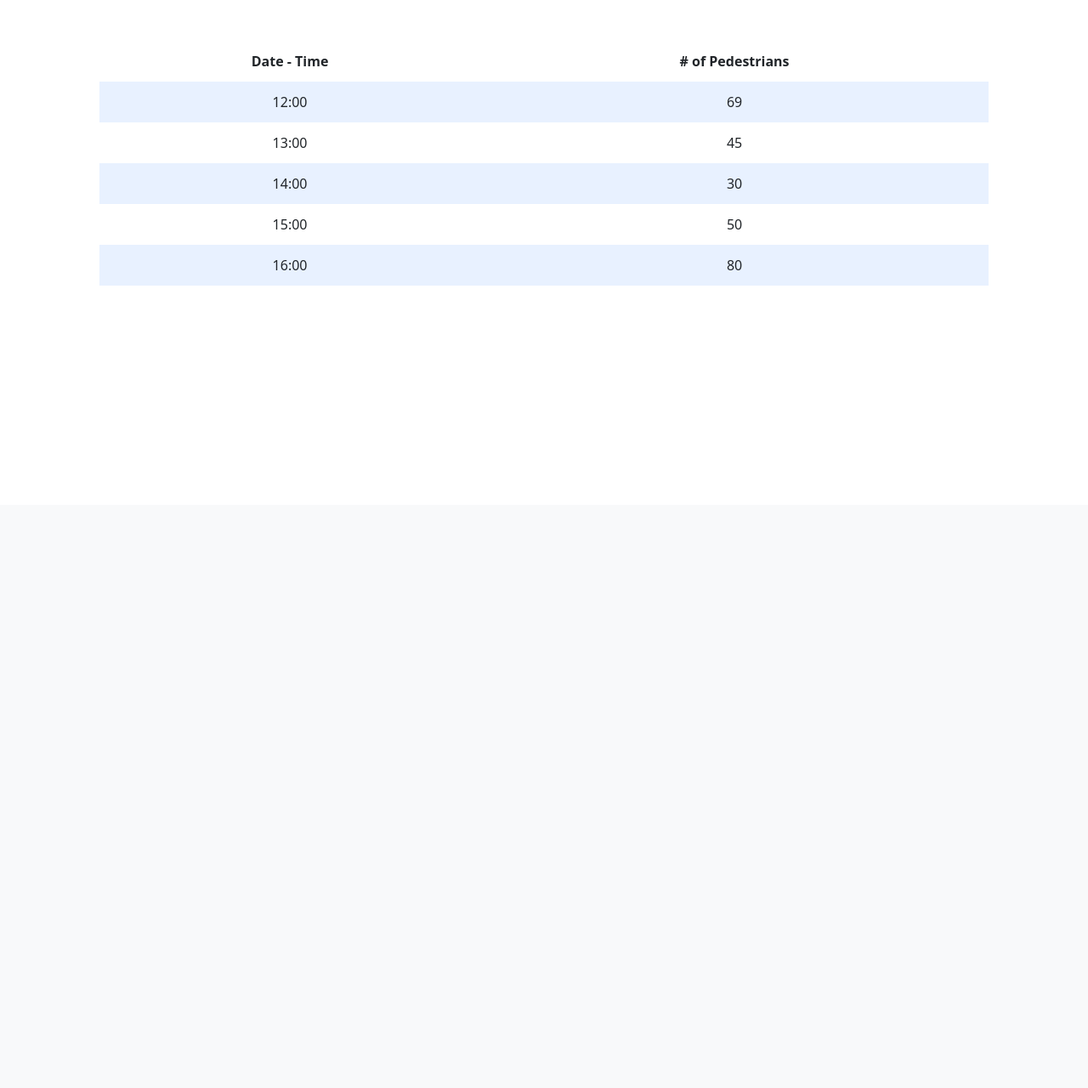
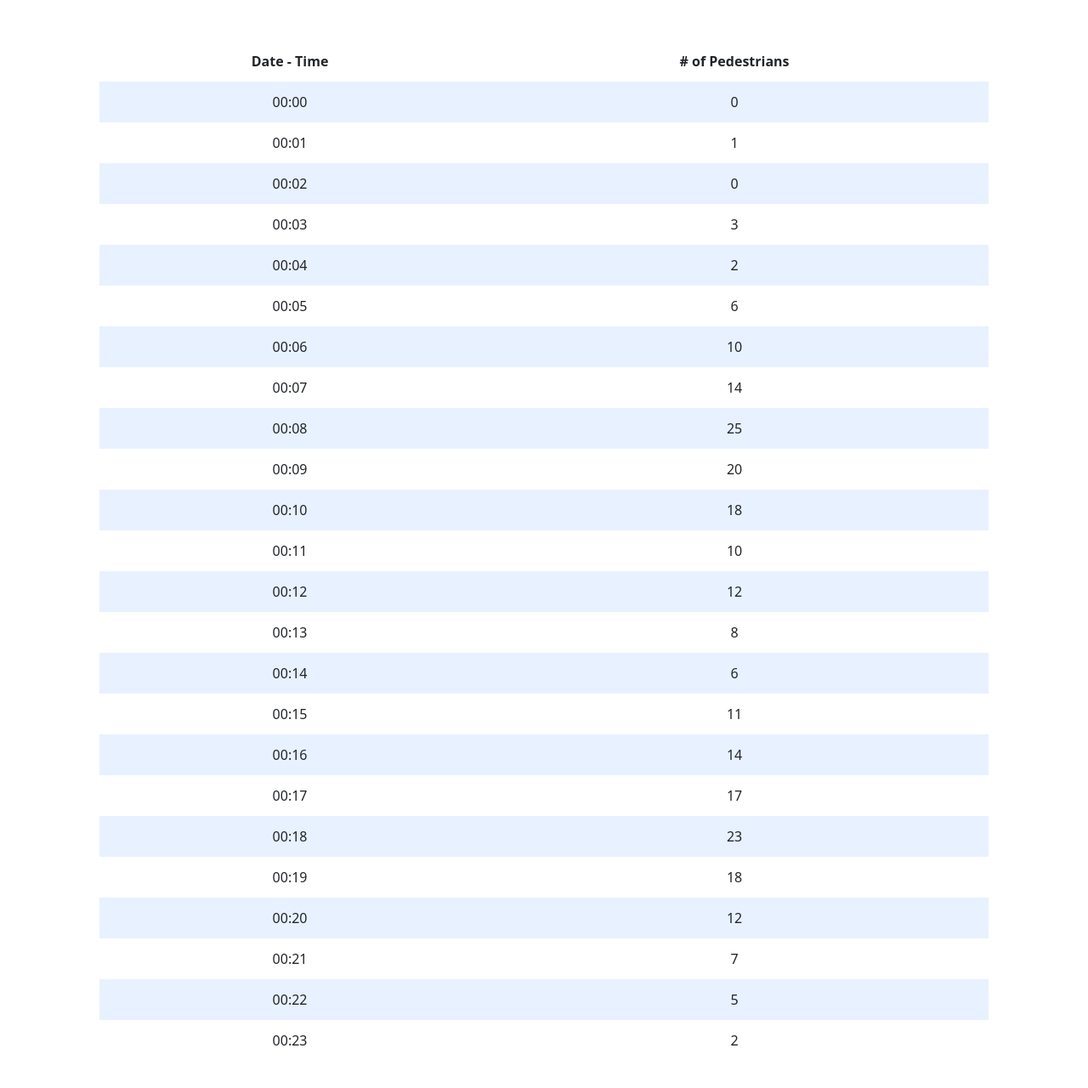
Before and after one commit to zakriahayder/MEC-24, a Flask app: page /live-data in a window 1280 px wide. Shown: the part 206-1486 px from the top of the page at 85% size. Before the commit the page ends 542 px from the top, so only its background shows below. Run offline with Flask 3, Linux system fonts and the light colour scheme.

Commit message:
Added the graph and some fake data

```diff
--- a/app.py
+++ b/app.py
@@ -1,23 +1,18 @@
 from flask import Flask, render_template
+from helpers import load_pedestrian_data
 
 app = Flask(__name__)
 
+ped = load_pedestrian_data("data.csv")
 
 @app.route('/')
 @app.route('/live-data')
 def live_data():
     # Replace with actual logic to display live data
-    ped = {
-        "12:00": 69,
-        "13:00": 45,
-        "14:00": 30,
-        "15:00": 50,
-        "16:00": 80,
-    }
 
     return render_template('index.html', ped=ped)
 
-@app.route('/about')
+@app.route('/data')
 def about():
     # Replace with your "About" page content
-    return render_template('about.html')
+    return render_template('data.html', ped=ped)
--- /dev/null
+++ b/data.csv
@@ -0,0 +1,25 @@
+time,count
+00:00,0
+00:01,1
+00:02,0
+00:03,3
+00:04,2
+00:05,6
+00:06,10
+00:07,14
+00:08,25
+00:09,20
+00:10,18
+00:11,10
+00:12,12
+00:13,8
+00:14,6
+00:15,11
+00:16,14
+00:17,17
+00:18,23
+00:19,18
+00:20,12
+00:21,7
+00:22,5
+00:23,2
--- a/templates/layout.html
+++ b/templates/layout.html
@@ -9,6 +9,7 @@
     <script src="https://cdn.jsdelivr.net/npm/bootstrap@5.3.3/dist/js/bootstrap.bundle.min.js" integrity="sha384-YvpcrYf0tY3lHB60NNkmXc5s9fDVZLESaAA55NDzOxhy9GkcIdslK1eN7N6jIeHz" crossorigin="anonymous"></script>
     <link href="https://fonts.googleapis.com/css2?family=Montserrat:wght@500&display=swap" rel="stylesheet">
     <link href="/static/styles.css" rel="stylesheet">
+    <script src="https://cdn.jsdelivr.net/npm/chart.js"></script>
 
     <title>Project: [hhee]{% block title %}Default Title{% endblock %}</title>
 </head>
```
Also changed, not shown: helpers.py (added, +8 -0 lines), templates/data.html (added, +43 -0 lines).
